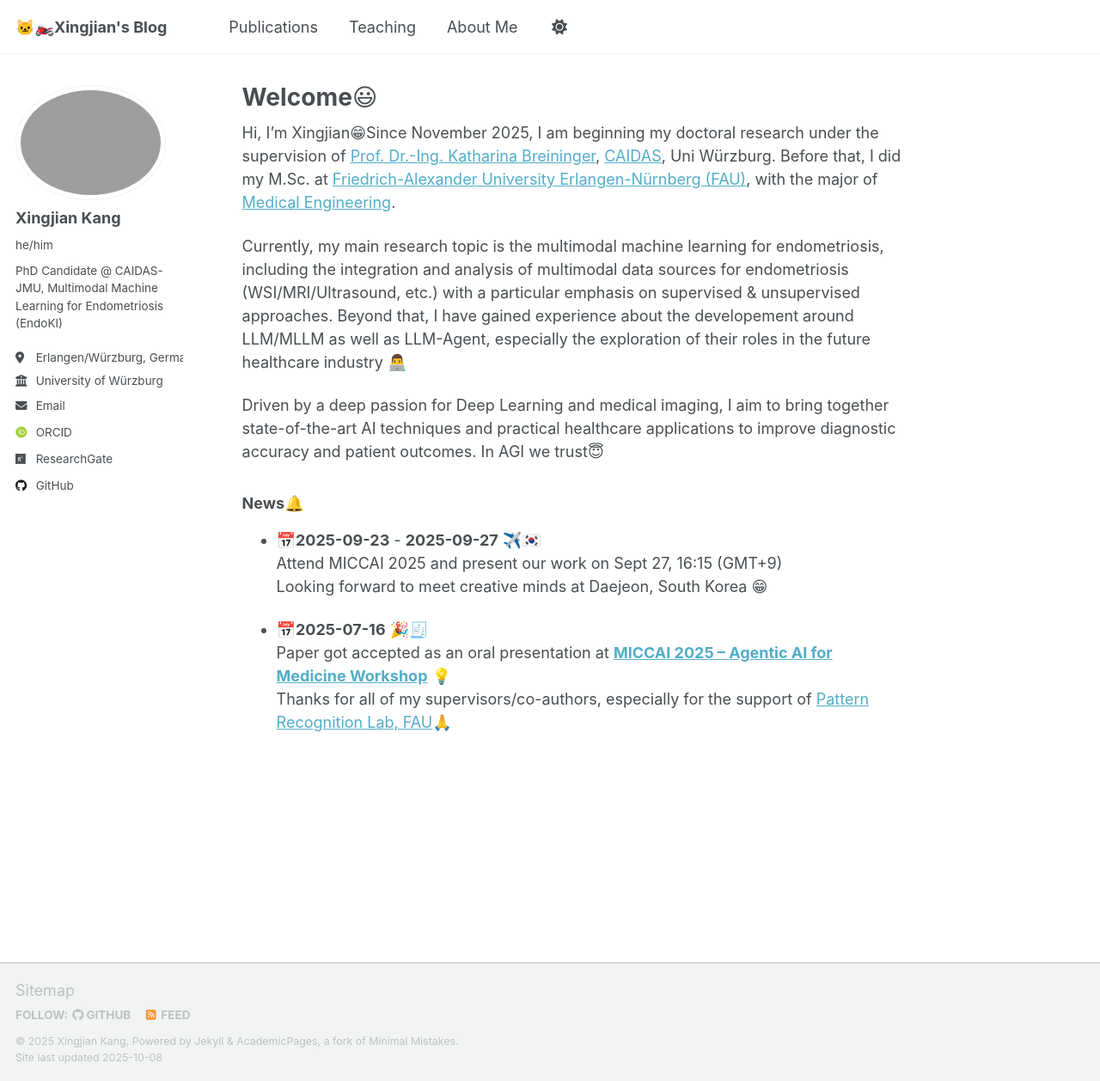
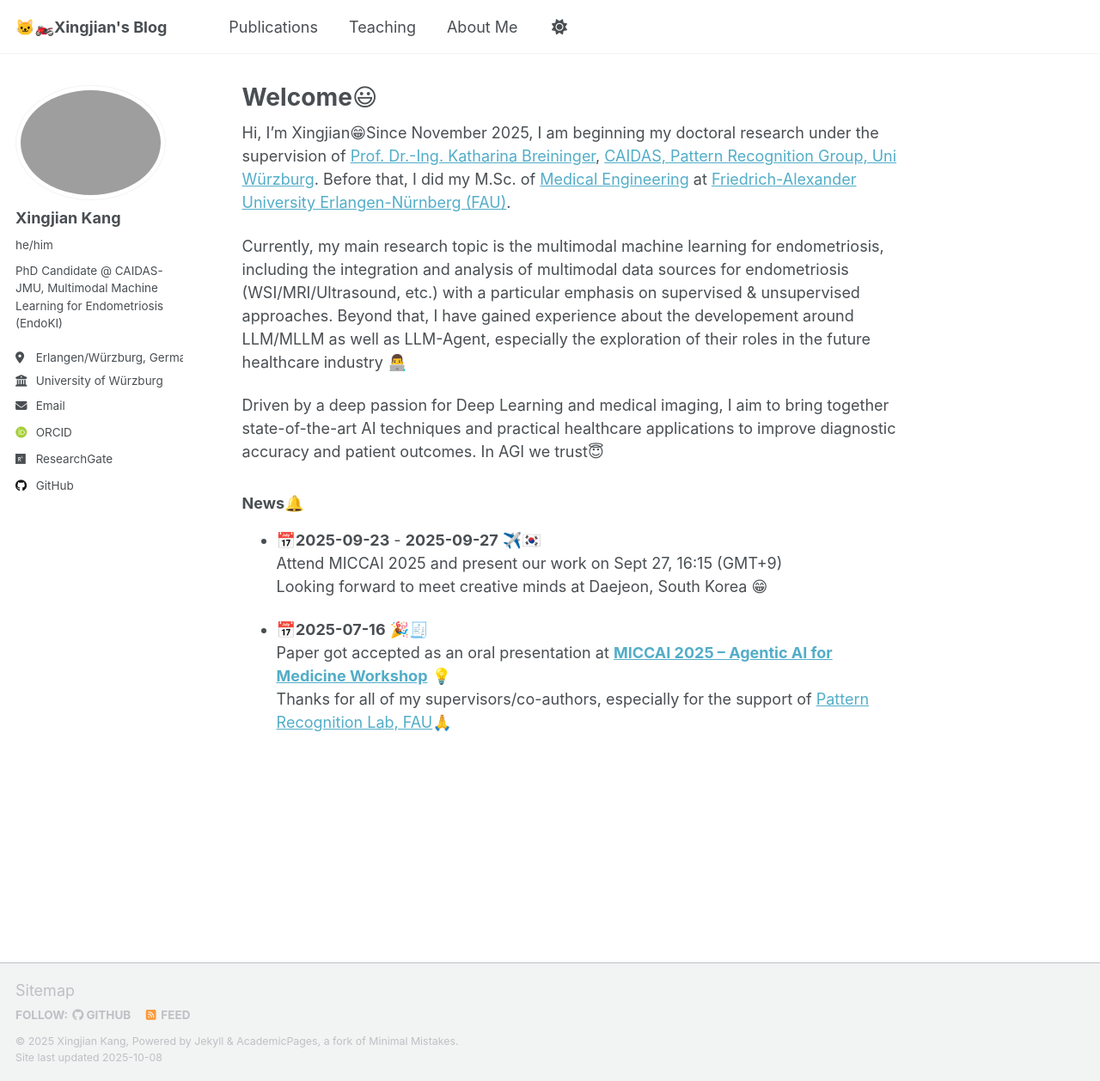
Before and after one commit to TrevorKang/TrevorKang.github.io, a Jekyll site: the page built from _pages/about.md, in a window 1280 px wide and 1258 px high. Shown: the whole window at 86% size. Built offline with Jekyll 4.4.1, drawn with Linux system fonts in a browser that asks for light colours; some web fonts are replaced; a script that is not in the unit is left out.

Commit message:
update aboutme

```diff
--- a/_pages/about.md
+++ b/_pages/about.md
@@ -7,7 +7,7 @@ redirect_from:
   - /about.html
 ---
 
-Hi, I'm Xingjian😁Since November 2025, I am beginning my doctoral research under the supervision of [Prof. Dr.-Ing. Katharina Breininger](https://www.caidas.uni-wuerzburg.de/pr/team/katharina-breininger/), [CAIDAS](https://www.caidas.uni-wuerzburg.de/), Uni Würzburg. Before that, I did my M.Sc. at [Friedrich-Alexander University Erlangen-Nürnberg (FAU)](https://www.fau.de/), with the major of [Medical Engineering](https://meinstudium.fau.de/studiengang/medizintechnik-msc/).
+Hi, I'm Xingjian😁Since November 2025, I am beginning my doctoral research under the supervision of [Prof. Dr.-Ing. Katharina Breininger](https://www.caidas.uni-wuerzburg.de/pr/team/katharina-breininger/), [CAIDAS, Pattern Recognition Group, Uni Würzburg](https://www.caidas.uni-wuerzburg.de/). Before that, I did my M.Sc. of [Medical Engineering](https://meinstudium.fau.de/studiengang/medizintechnik-msc/) at [Friedrich-Alexander University Erlangen-Nürnberg (FAU)](https://www.fau.de/).
 
 Currently, my main research topic is the multimodal machine learning for endometriosis, including the integration and analysis of multimodal data sources for endometriosis (WSI/MRI/Ultrasound, etc.) with a particular emphasis on supervised & unsupervised approaches. Beyond that, I have gained experience about the developement around LLM/MLLM as well as LLM-Agent, especially the exploration of their roles in the future healthcare industry 👨‍💻
 
```
